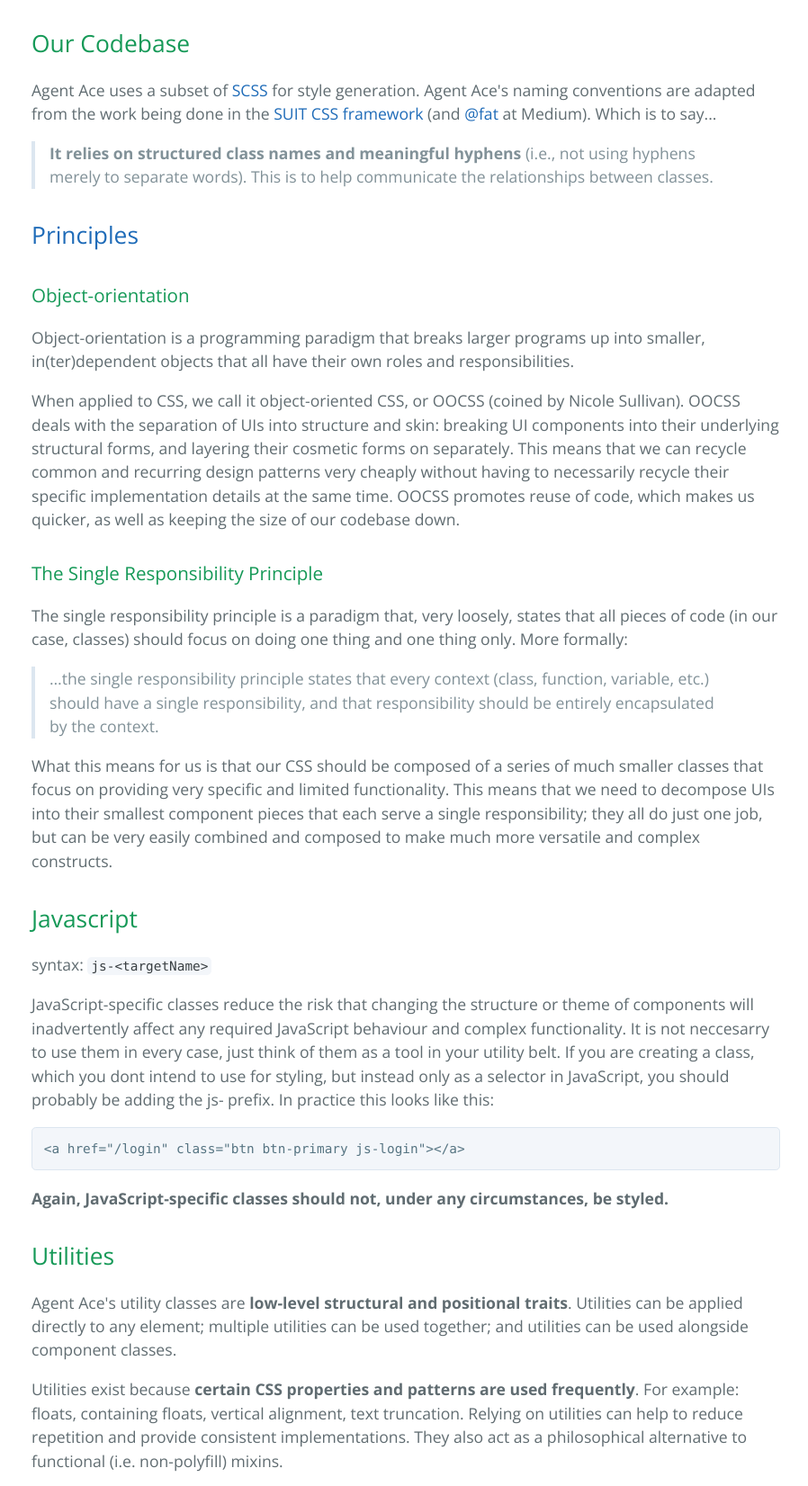
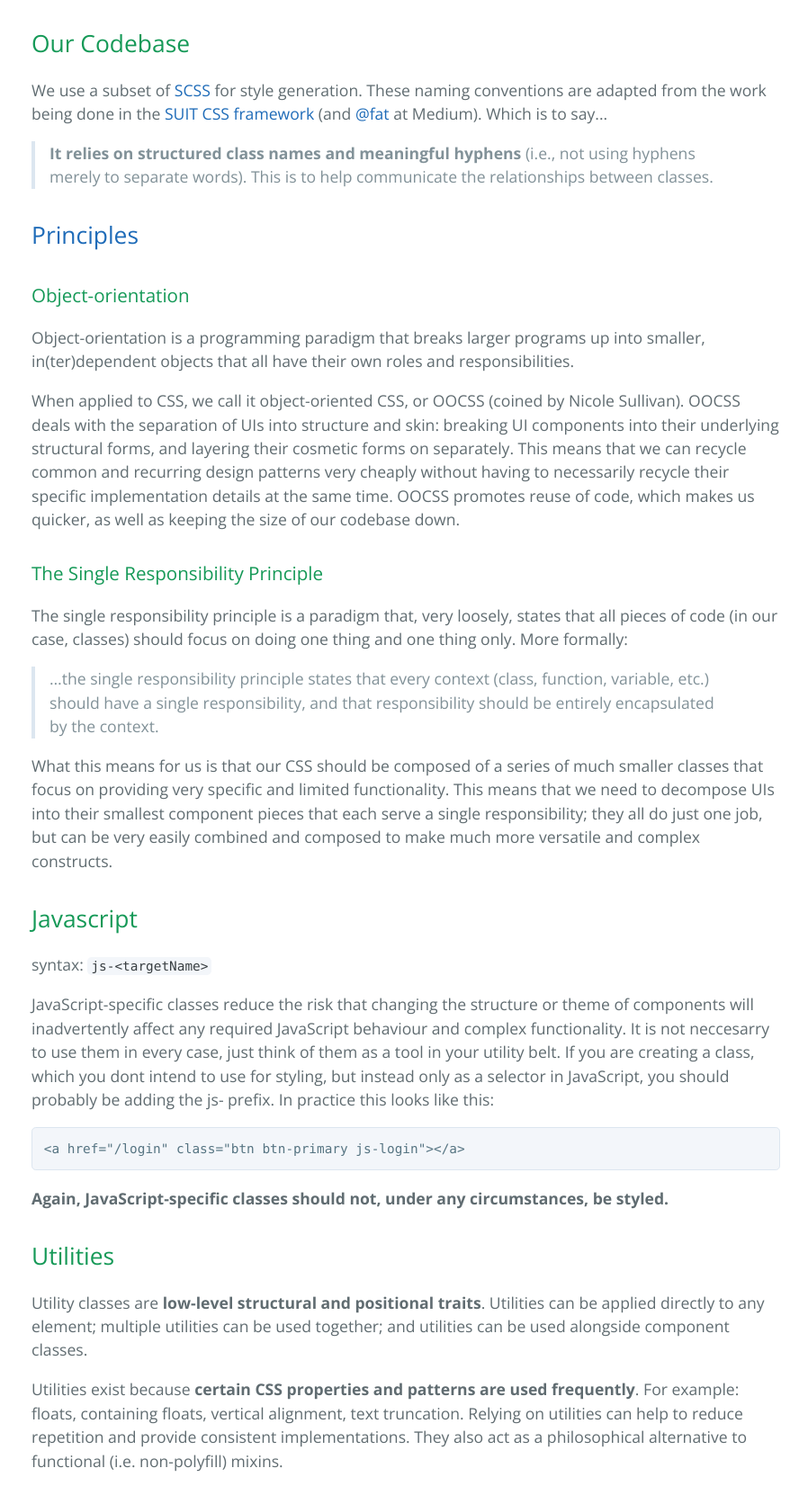
Before and after one commit to itsjustmath/code-guide, a plain HTML site: page index.html in a window 1280 px wide. Shown: the part 2874-4526 px from the top of the page at 90% size, without its empty margins (189-1087 px from the left). Drawn offline with nearby package versions, Linux system fonts and the light colour scheme.

```diff
--- a/index.html
+++ b/index.html
@@ -147,7 +147,7 @@
 <h2>
 <a id="our-codebase" class="anchor" href="#our-codebase" aria-hidden="true"><span class="octicon octicon-link"></span></a>Our Codebase</h2>
 
-<p>Agent Ace uses a subset of <a href="http://sass-lang.com/">SCSS</a> for style generation. Agent Ace's naming conventions are adapted from the work being done in the <a href="https://github.com/suitcss/suit/tree/master/doc">SUIT CSS framework</a> (and <a href="https://medium.com/@fat/mediums-css-is-actually-pretty-fucking-good-b8e2a6c78b06">@fat</a> at Medium). Which is to say...</p>
+<p>We use a subset of <a href="http://sass-lang.com/">SCSS</a> for style generation. These naming conventions are adapted from the work being done in the <a href="https://github.com/suitcss/suit/tree/master/doc">SUIT CSS framework</a> (and <a href="https://medium.com/@fat/mediums-css-is-actually-pretty-fucking-good-b8e2a6c78b06">@fat</a> at Medium). Which is to say...</p>
 
 <blockquote>
 <p><strong>It relies on structured class names and meaningful hyphens</strong> (i.e., not using hyphens merely to separate words). This is to help communicate the relationships between classes.</p>
@@ -190,7 +190,7 @@
 <h2>
 <a id="utilities" class="anchor" href="#utilities" aria-hidden="true"><span class="octicon octicon-link"></span></a>Utilities</h2>
 
-<p>Agent Ace's utility classes are <strong>low-level structural and positional traits</strong>. Utilities can be applied directly to any element; multiple utilities can be used together; and utilities can be used alongside component classes.</p>
+<p>Utility classes are <strong>low-level structural and positional traits</strong>. Utilities can be applied directly to any element; multiple utilities can be used together; and utilities can be used alongside component classes.</p>
 
 <p>Utilities exist because <strong>certain CSS properties and patterns are used frequently</strong>. For example: floats, containing floats, vertical alignment, text truncation. Relying on utilities can help to reduce repetition and provide consistent implementations. They also act as a philosophical alternative to functional (i.e. non-polyfill) mixins.</p>
 
```
Also changed, not shown: params.json (+1 -1 lines).
